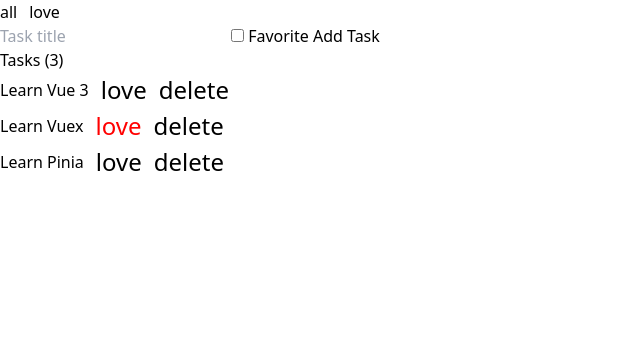
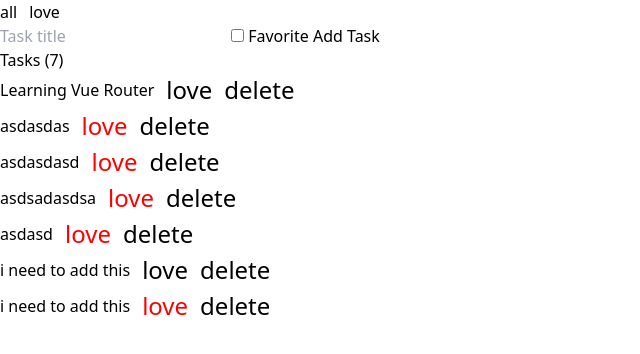
Before and after one commit to Anwar-Barakat/vuejs-tutorial, a Vue app: page / in a window 1280 px wide. Shown: the top 354 px of the page, without its empty margins (0-640 px from the left). Built offline with nearby package versions, Linux system fonts and the light colour scheme; data requests are answered from the project's data file.

Commit message:
Implement task fetching and management with API integration; add loading state and update task actions

```diff
--- a/database/db.json
+++ b/database/db.json
@@ -1,3 +1,40 @@
 {
-
+  "tasks": [
+    {
+      "id": "4",
+      "title": "Learning Vue Router",
+      "isFav": false,
+      "isCompleted": false
+    },
+    {
+      "id": 5,
+      "title": "asdasdas",
+      "isFav": true
+    },
+    {
+      "id": 6,
+      "title": "asdasdasd",
+      "isFav": true
+    },
+    {
+      "id": 7,
+      "title": "asdsadasdsa",
+      "isFav": true
+    },
+    {
+      "id": 7,
+      "title": "asdasd",
+      "isFav": true
+    },
+    {
+      "id": 1,
+      "title": "i need to add this",
+      "isFav": false
+    },
+    {
+      "id": 6,
+      "title": "i need to add this ",
+      "isFav": true
+    }
+  ]
 }
--- a/src/App.vue
+++ b/src/App.vue
@@ -7,6 +7,9 @@
   </div>
 
   <TaskForm />
+
+  <!-- loading -->
+  <div v-if="taskStore.isLoading">Loading...</div>
 
   <div v-if="filter === 'all'">
     <h1>
@@ -36,6 +39,7 @@ import { ref } from "vue";
 import TaskForm from "./components/tasks/TaskForm.vue";
 
 const taskStore = useTaskStore();
+taskStore.fetchTasks();
 const { getTasks, getTasksCount, getFavTasks, getFavTasksCount } = storeToRefs(taskStore);
 
 const filter = ref("all");
--- a/src/components/tasks/TaskDetails.vue
+++ b/src/components/tasks/TaskDetails.vue
@@ -23,6 +23,8 @@ const props = defineProps({
 
 const taskStore = useTaskStore();
 
+
+
 const handleDelete = () => {
   taskStore.removeTask(props.task);
 };
--- a/src/stores/taskStore.js
+++ b/src/stores/taskStore.js
@@ -1,12 +1,10 @@
+import axios from 'axios';
 import { defineStore } from 'pinia';
 
 const useTaskStore = defineStore('taskStore', {
   state: () => ({
-    tasks: [
-      { id: 1, title: 'Learn Vue 3', isFav: false },
-      { id: 2, title: 'Learn Vuex', isFav: true },
-      { id: 3, title: 'Learn Pinia', isFav: false },
-    ],
+    tasks: [],
+    isLoading: false,
   }),
 
   getters: {
@@ -25,15 +23,78 @@ const useTaskStore = defineStore('taskStore', {
   },
 
   actions: {
-    addTask(task) {
-      this.tasks.push(task);
+    async fetchTasks() {
+      this.isLoading = true;
+      try {
+        const response = await axios.get('http://localhost:3000/tasks');
+        console.log(response);
+        const data = response.data;
+        // Ensure data is an array
+        this.tasks = data;
+      } catch (error) {
+        console.error('Error fetching tasks:', error);
+      } finally {
+        this.isLoading = false;
+      }
     },
-    removeTask(task) {
-      this.tasks = this.tasks.filter((item) => item.id !== task.id);
+    async addTask(task) {
+      try {
+        const res = await fetch('http://localhost:3000/tasks', {
+          method: 'POST',
+          headers: {
+            'Content-Type': 'application/json',
+          },
+          body: JSON.stringify(task),
+        });
+        if (!res.ok) {
+          throw new Error('Failed to add task');
+        }
+        // Get the task data from the server response (optional, depending on the backend)
+        const newTask = await res.json(); // Assuming the server returns the created task
+
+        // Add the newly created task to the state
+        this.tasks.push(newTask);
+      } catch (error) {
+        console.error('Error adding task:', error);
+      }
     },
-    toggleTaskStatus(task) {
-      const index = this.tasks.findIndex((item) => item.id === task.id);
-      this.tasks[index].isFav = !this.tasks[index].isFav;
+    async removeTask(task) {
+      try {
+        const res = await fetch(`http://localhost:3000/tasks/${task.id}`, {
+          method: 'DELETE',
+        });
+        if (!res.ok) {
+          throw new Error('Failed to delete task');
+        }
+        this.tasks = this.tasks.filter((t) => t.id !== task.id); // Remove the deleted task from the store
+      } catch (error) {
+        console.error('Error deleting task:', error);
+      }
+    },
+    async toggleTaskStatus(task) {
+      try {
+        const updatedTask = { ...task, isFav: !task.isFav }; // Toggle the completion status
+
+        const res = await fetch(`http://localhost:3000/tasks/${task.id}`, {
+          method: 'PUT', // Use PUT to update the resource
+          headers: {
+            'Content-Type': 'application/json',
+          },
+          body: JSON.stringify(updatedTask),
+        });
+
+        if (!res.ok) {
+          throw new Error('Failed to update task status');
+        }
+
+        // Update the local tasks array to reflect the task's new status
+        const index = this.tasks.findIndex((t) => t.id === task.id);
+        if (index !== -1) {
+          this.tasks[index] = updatedTask; // Update the task in the array
+        }
+      } catch (error) {
+        console.error('Error updating task status:', error);
+      }
     },
   },
 });
```
